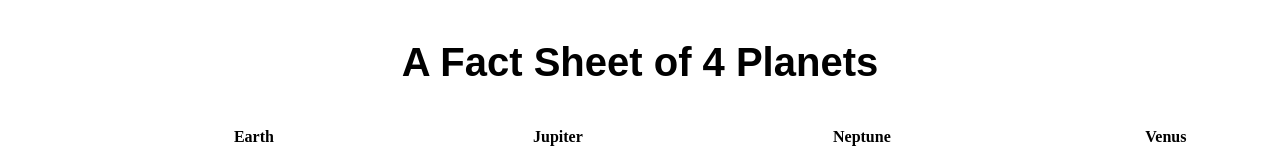
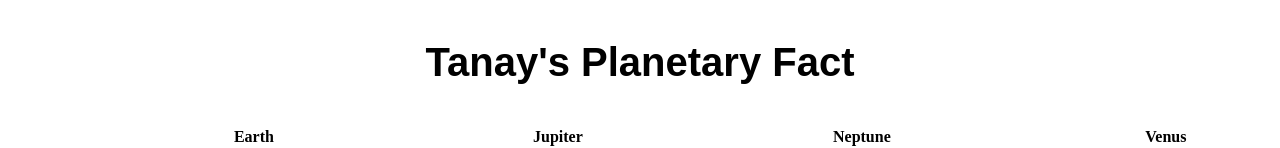
Before and after one commit to tdalal17/Lab-5, a plain HTML site: page index.html in a window 1280 px wide. Shown: the top 148 px of the page. Drawn offline with Linux system fonts and the light colour scheme.

Commit message:
change under line

```diff
--- a/index.html
+++ b/index.html
@@ -1,11 +1,13 @@
 <html lang="en">
   <head>
     <meta charset="UTF-8">
-    <title>Tanay's Planetary Fact </title>
+    <title>A Fact Sheet of 4 Planets </title>
     <link rel="stylesheet" href="style.css">
   </head>
   <body>
-    <h2>A Fact Sheet of 4 Planets</h2>
+    <h2>
+        Tanay's Planetary Fact
+    </h2>
     <table>
       <tr>
         <th></th>
```
